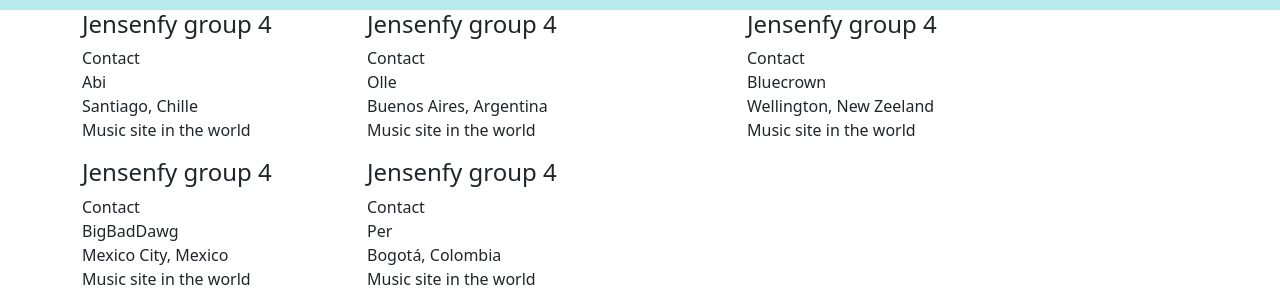
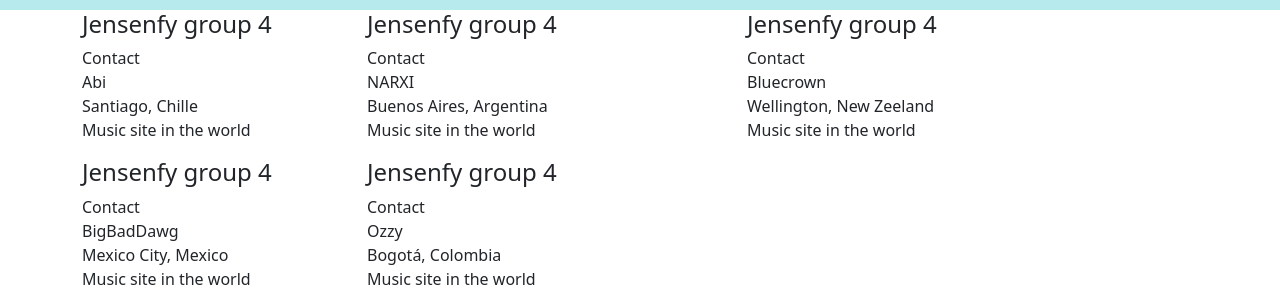
Before and after one commit to Gogoreds/JENSENfy-frontend, a React (Create React App) app in the folder jensenfy/: page /About in a window 1280 px wide. Shown: the part 1234-1527 px from the top of the page. Built offline with nearby package versions, Linux system fonts and the light colour scheme.

Commit message:
About page done

```diff
--- a/jensenfy/src/components/Footer.jsx
+++ b/jensenfy/src/components/Footer.jsx
@@ -22,7 +22,7 @@ return (
                     <h4> Jensenfy group 4 </h4>
         <ul className = "list-unstyled">
         <li>Contact</li>
-        <li>Olle</li>
+        <li>NARXI</li>
         <li>Buenos Aires, Argentina </li>
         <li>Music site in the world</li>
         </ul>
@@ -52,7 +52,7 @@ return (
                     <h4>  Jensenfy group 4 </h4>
         <ul className = "list-unstyled">
         <li>Contact</li>
-        <li>Per</li>
+        <li>Ozzy</li>
         <li>Bogotá, Colombia</li>
         <li>Music site in the world</li>
         </ul>
```
